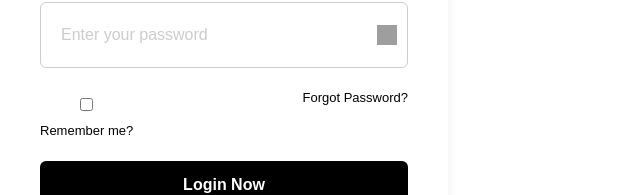
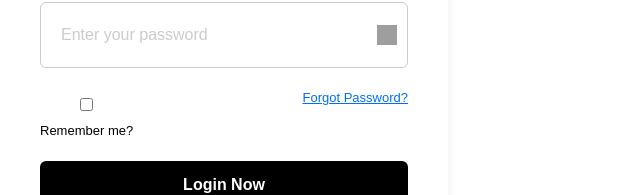
Before and after one commit to ThanhfVux2102/nextjs-chat-app, a Next.js app: page /login in a window 1280 px wide. Shown: the part 264-459 px from the top of the page, without its empty margins (0-640 px from the left). Built offline with nearby package versions, Linux system fonts and the light colour scheme; no server answers; grey boxes are pictures that could not be loaded.

Commit message:
refactor button of forget password

```diff
--- a/src/app/login/page.js
+++ b/src/app/login/page.js
@@ -54,7 +54,8 @@ const Login = () => {
 
         <div className="options">
           <label><input type="checkbox" /> Remember me?</label>
-          <a href="#">Forgot Password?</a>
+          <a  href="/forgot-password"
+  style={{ color: '#0070f3', textDecoration: 'underline', cursor: 'pointer' }}>Forgot Password?</a>
         </div>
 
         <button className="btn-black" onClick={handleLogin}>Login Now</button>
```
